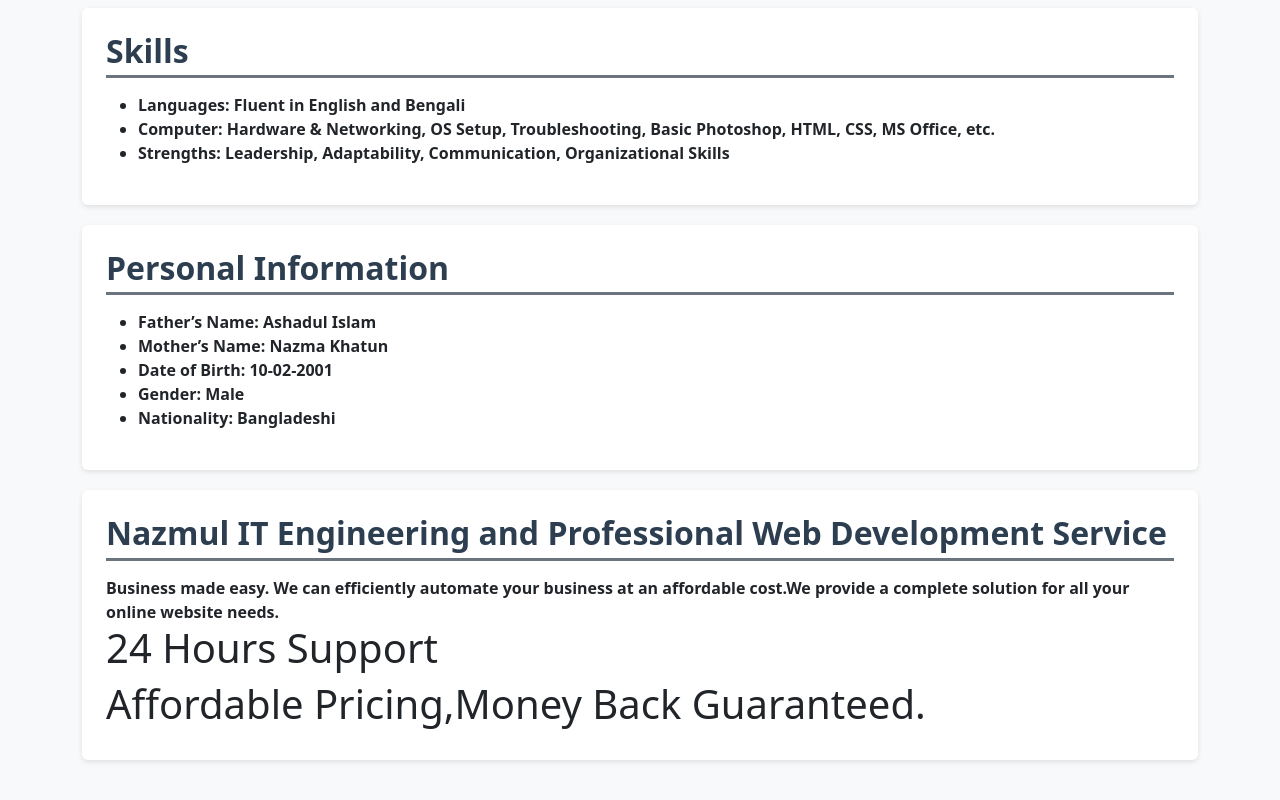
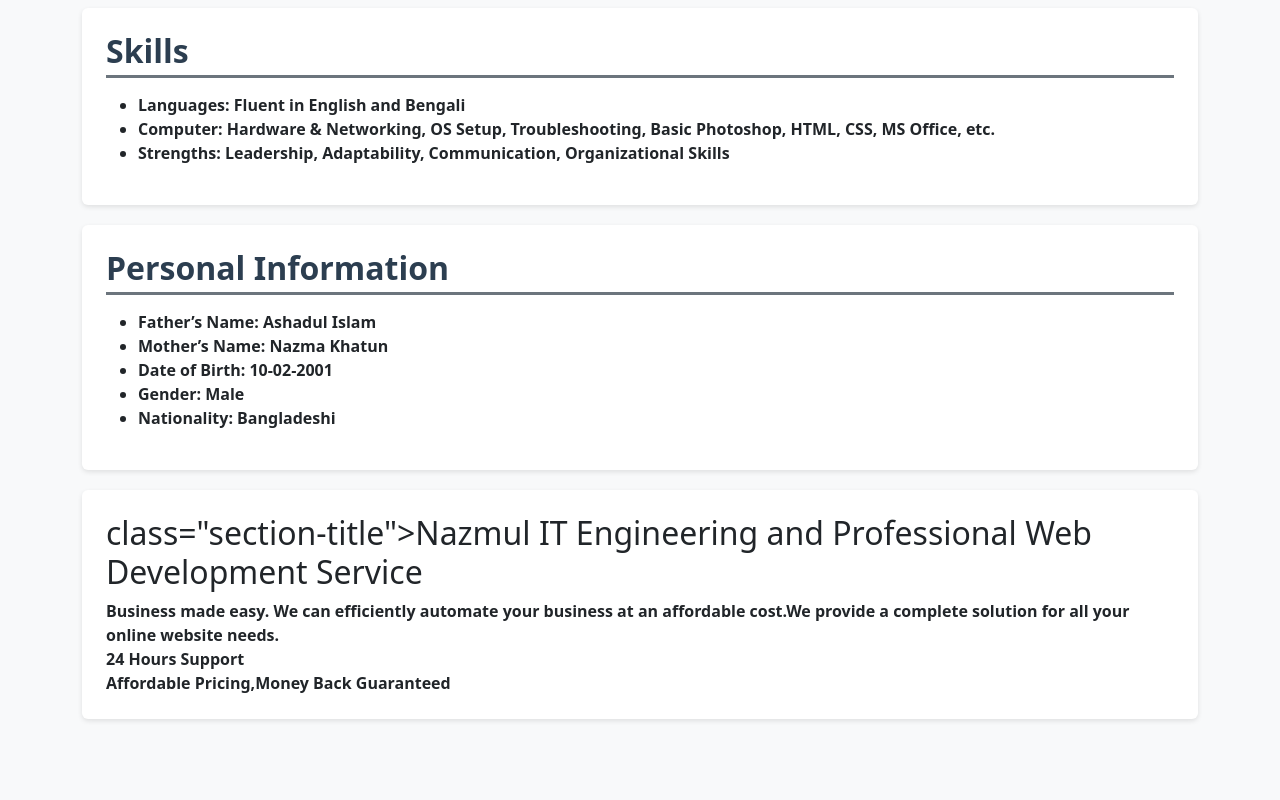
Before and after one commit to yeasin-Ahammed-apon/nazmul_vai, a plain HTML site: page index.html in a window 1280 px wide. Shown: the part 1403-2203 px from the top of the page. Drawn offline with nearby package versions, Linux system fonts and the light colour scheme.

Commit message:
Update index.html

```diff
--- a/index.html
+++ b/index.html
@@ -116,7 +116,8 @@
             <h2 class="section-title">Skills</h2>
             <ul>
                 <li><strong>Languages:</strong> Fluent in English and Bengali</li>
-                <li><strong>Computer:</strong> Hardware & Networking, OS Setup, Troubleshooting, Basic Photoshop, HTML, CSS, MS Office, etc.</li>
+                <li><strong>Computer:</strong> Hardware & Networking, OS Setup, Troubleshooting,
+                    Basic Photoshop, HTML, CSS, MS Office, etc.</li>
                 <li><strong>Strengths:</strong> Leadership, Adaptability, Communication, Organizational Skills</li>
             </ul>
         </div>
@@ -133,12 +134,12 @@
         </div>
 
         <div class="card p-4">
-            <h2 class="section-title">Nazmul IT Engineering and Professional Web Development Service  </h2>
-            <p1> Business made easy. We can efficiently automate your business at an affordable cost.We provide
-                a complete solution for all your online website needs. </p1>
+            <h2> class="section-title">Nazmul IT Engineering and Professional Web Development Service  </h2>
+            <p1> <strong>Business made easy. We can efficiently automate your business at an affordable cost.We provide
+                a complete solution for all your online website needs. </strong>  </p1>
 
-            <h1> 24 Hours Support </h1>
-            <h1> Affordable Pricing,Money Back Guaranteed.</h1>
+         <p2>  24 Hours Support</p2>
+            <p3>   Affordable Pricing,Money Back Guaranteed </p3>
 
         </div>
     </div>
```
